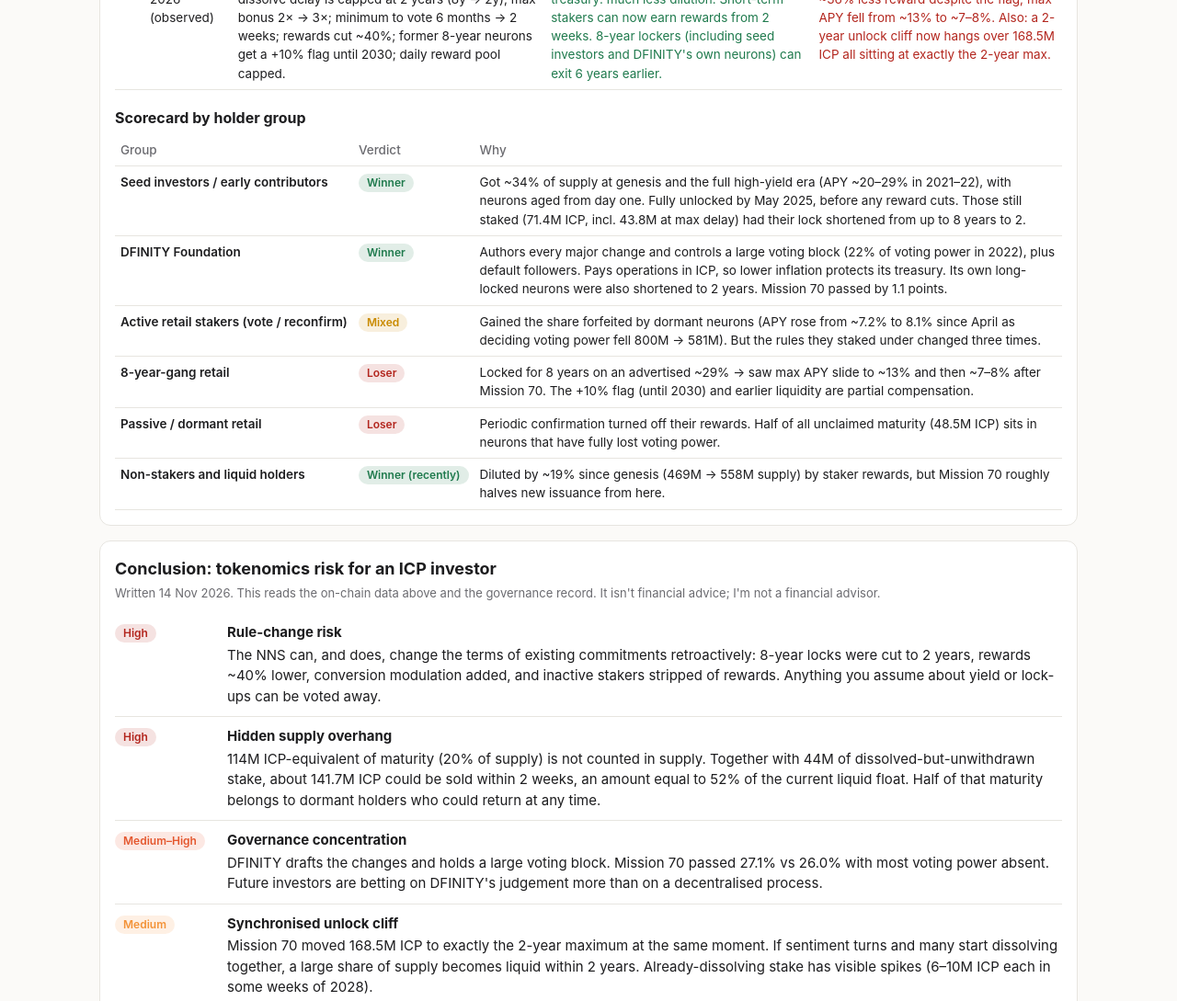
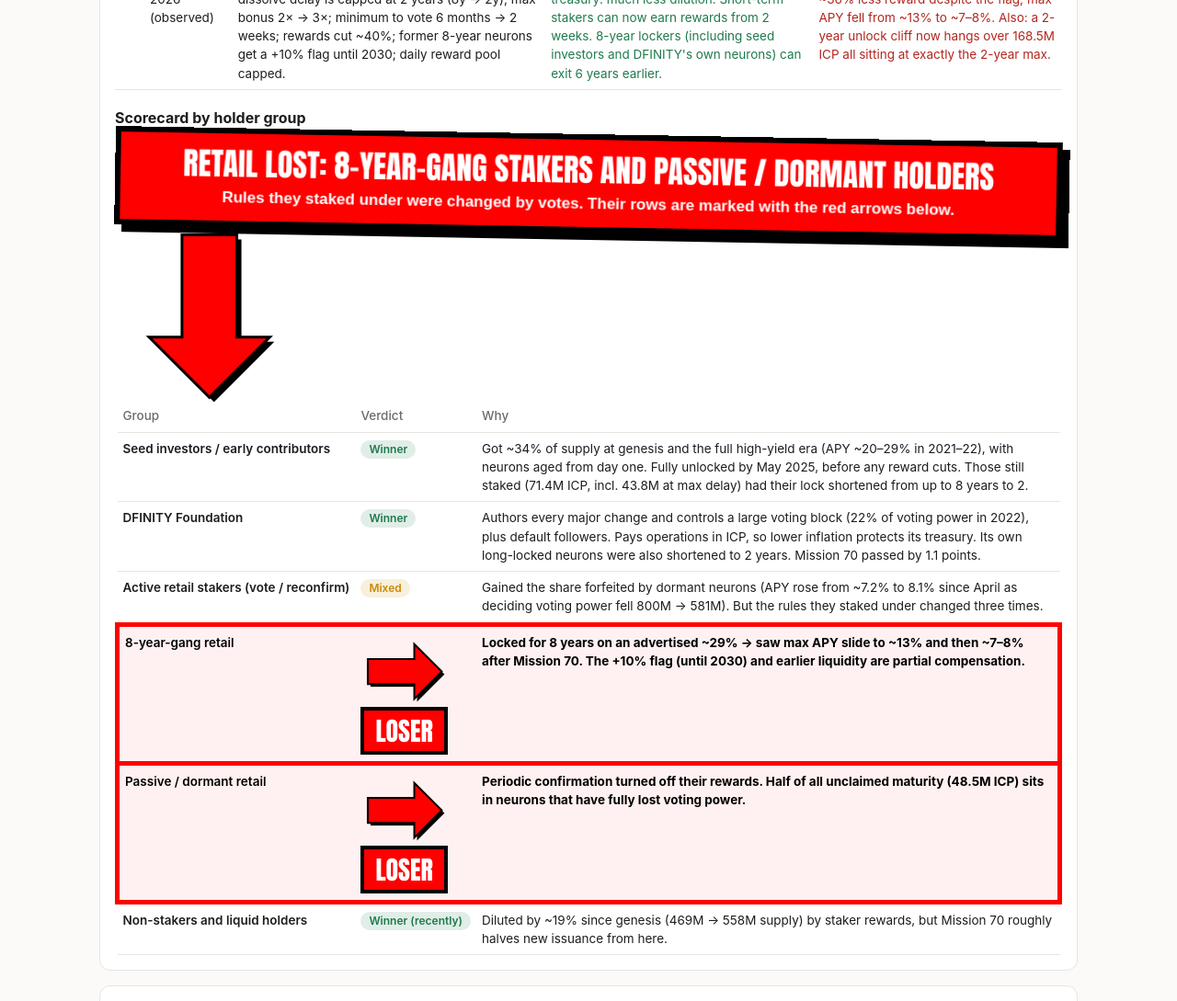
Before and after one commit to iduodocin-cmyk/icpmaturitystats, a plain HTML site: page index.html in a window 1280 px wide. Shown: the part 5280-6369 px from the top of the page at 92% size. Drawn offline with Linux system fonts and the light colour scheme; no server answers.

Commit message:
Add warning banners and governance card

```diff
--- a/index.html
+++ b/index.html
@@ -63,6 +63,13 @@ table.ev td:first-child{white-space:nowrap}
 .hot .l,.hot .n{color:#000!important;font-weight:700}.hot .v{color:#ff0000!important;font-size:38px!important;font-weight:900!important}
 @keyframes flash{50%{outline-color:#000}}
 @media (prefers-reduced-motion:reduce){.bigarrow,.hot{animation:none}}
+
+.alarm.lose{font-size:clamp(20px,4.4vw,34px);transform:rotate(1deg)}
+tr.loser td{background:#fff1f1!important;color:#000!important;font-weight:700;border-top:5px solid #ff0000;border-bottom:5px solid #ff0000}
+tr.loser td:first-child{border-left:5px solid #ff0000}tr.loser td:last-child{border-right:5px solid #ff0000}
+tr.loser .pill{background:#ff0000!important;color:#fff!important;font:900 clamp(18px,3.6vw,28px)/1 Impact,"Arial Black",sans-serif;text-transform:uppercase;padding:8px 12px;border:4px solid #000;border-radius:0;display:inline-block}
+.arrowcell{display:block;color:#ff0000;font:900 clamp(60px,12vw,100px)/.8 Arial,sans-serif;text-shadow:3px 3px 0 #000;-webkit-text-stroke:2px #000;animation:bobx .8s ease-in-out infinite alternate}
+@media (prefers-reduced-motion:reduce){.arrowcell{animation:none}}
 </style>
 </head>
 <body>
@@ -141,6 +148,8 @@ table.ev td:first-child{white-space:nowrap}
   <p class="note">Analysis written 14 Nov 2026; figures quoted in the text are as of that date (charts above update live). The numbered markers on the charts above and below refer to this table. Dates marked "observed" are where the change shows up in the on-chain data. Green = gained, red = lost.</p>
   <div style="overflow-x:auto"><table class="ev"><thead><tr><th>#</th><th>When</th><th>Change</th><th>Winners</th><th>Losers</th></tr></thead><tbody id="evrows"></tbody></table></div>
   <h3 style="margin:18px 0 6px;font-size:16px">Scorecard by holder group</h3>
+  <div class="alarm lose" role="alert">Retail lost: 8-year-gang stakers and passive / dormant holders<small>Rules they staked under were changed by votes. Their rows are marked with the red arrows below.</small></div>
+  <div class="bigarrow" aria-hidden="true">⬇</div>
   <div style="overflow-x:auto"><table class="ev"><thead><tr><th>Group</th><th>Verdict</th><th>Why</th></tr></thead><tbody id="scorerows"></tbody></table></div>
 </div>
 
@@ -414,7 +423,7 @@ const SCORE=[
  ['Non-stakers and liquid holders','Winner (recently)','#1f7a4d','Diluted by ~19% since genesis (469M → 558M supply) by staker rewards, but Mission 70 roughly halves new issuance from here.'],
 ];
 {const tb=document.getElementById('scorerows');for(const [g,v,col,why] of SCORE){const tr=document.createElement('tr');
- const a=document.createElement('td');a.textContent=g;a.style.fontWeight='600';const b=document.createElement('td');const p=document.createElement('span');p.className='pill';p.textContent=v;p.style.background=col+'22';p.style.color=col;b.appendChild(p);
+ const a=document.createElement('td');a.textContent=g;a.style.fontWeight='600';const b=document.createElement('td');const p=document.createElement('span');p.className='pill';p.textContent=v;p.style.background=col+'22';p.style.color=col;if(v==='Loser'){tr.className='loser';const ar=document.createElement('span');ar.className='arrowcell';ar.textContent='\u27A1';ar.setAttribute('aria-hidden','true');b.appendChild(ar);}b.appendChild(p);
  const c=document.createElement('td');c.textContent=why;tr.append(a,b,c);tb.appendChild(tr);}}
 const RISKS=[
  ['High','#b3261e','Rule-change risk','The NNS can, and does, change the terms of existing commitments retroactively: 8-year locks were cut to 2 years, rewards ~40% lower, conversion modulation added, and inactive stakers stripped of rewards. Anything you assume about yield or lock-ups can be voted away.'],
```
